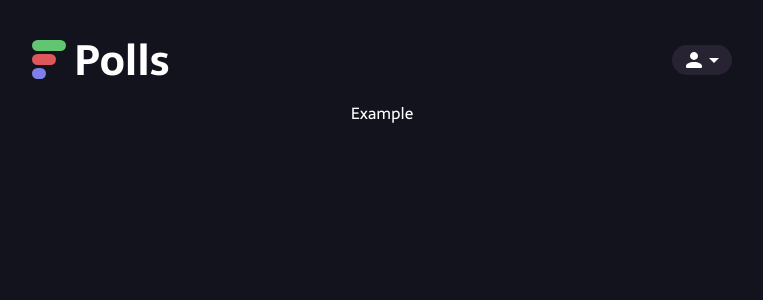
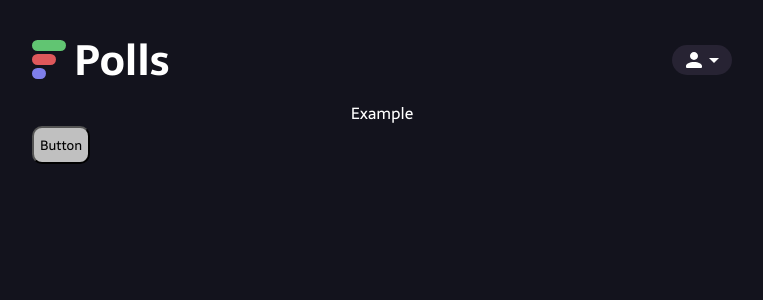
Before and after one commit to dat250-gruppe14/feed-app-web, a React app: page / in a window 1280 px wide. Shown: the top 300 px of the page, without its empty margins (258-1021 px from the left). Built offline with nearby package versions, Linux system fonts and the light colour scheme.

Commit message:
Button complete(?)

```diff
--- a/package.json
+++ b/package.json
@@ -22,7 +22,7 @@
     "react": "^17.0.2",
     "react-dom": "^17.0.2",
     "react-router-dom": "^6.2.1",
-    "styled-components": "^5.3.1"
+    "styled-components": "^5.3.6"
   },
   "devDependencies": {
     "@babel/core": "^7.15.5",
--- a/src/App.tsx
+++ b/src/App.tsx
@@ -7,6 +7,7 @@ import { Routes } from './routes/Routes';
 import GlobalStyle from './styles/global';
 import { Header } from './components/Header';
 import { PageWrapper } from './components/PageWrapper';
+import {Button} from './components/Button'
 
 const queryClient = new QueryClient();
 
@@ -20,9 +21,11 @@ export const App = () => {
           <ErrorBoundary>
             <Routes />
           </ErrorBoundary>
+          <Button onClick = {() => console.log('Button clicked')} children = "Button"  />
         </PageWrapper>
       </Router>
       <ReactQueryDevtools initialIsOpen={false} />
     </QueryClientProvider>
+
   );
 };
--- a/src/components/Button.tsx
+++ b/src/components/Button.tsx
@@ -1,9 +1,37 @@
 import React, { FC } from 'react';
 import styled from 'styled-components';
+import { rem } from 'polished';
+import { colors } from 'src/styles/colors';
 
-const ButtonBase: FC = () => {
-  // implement this
-  return <button />;
+
+interface props {
+  onClick: () => void;
+  children?: React.ReactNode;
+}
+
+
+const ButtonStyled = styled.button`
+  font_size: ${rem(4)};
+  border-radius: ${rem(10)};
+  padding: ${rem(6)};
+  background-color: ${colors.silver};
+  color: ${colors.black};
+  width: fit-content;
+
+  text-align: center;
+  vertical-align: middle;
+
+`;
+
+export const Button: FC<props> = ({
+  onClick,
+  children
+
+}) => {
+  return <ButtonStyled
+        onClick = {onClick}
+        >
+          {children}
+
+          </ButtonStyled>;
 };
-
-export const Button = styled(ButtonBase)``;
--- a/src/components/Header.tsx
+++ b/src/components/Header.tsx
@@ -4,7 +4,7 @@ import { rem } from 'polished';
 import { useLocation } from 'react-router-dom';
 import { pathToRegexp } from 'path-to-regexp';
 
-import { colors } from 'src/styles/colors';
+  import { colors } from 'src/styles/colors';
 import { Logo } from './svg/Logo';
 import { HeaderUserButton } from './HeaderUserButton';
 
--- a/src/styles/colors.ts
+++ b/src/styles/colors.ts
@@ -9,4 +9,6 @@ export const colors = {
   pink: '#BE4396',
   purpleText: '#B6B6E7',
   white: '#FFFFFF',
+  silver: '	#C0C0C0',
+  black: '#000000'
 };
```
Also changed, not shown: 1 other file (tests, documents, lock files or other folders).
